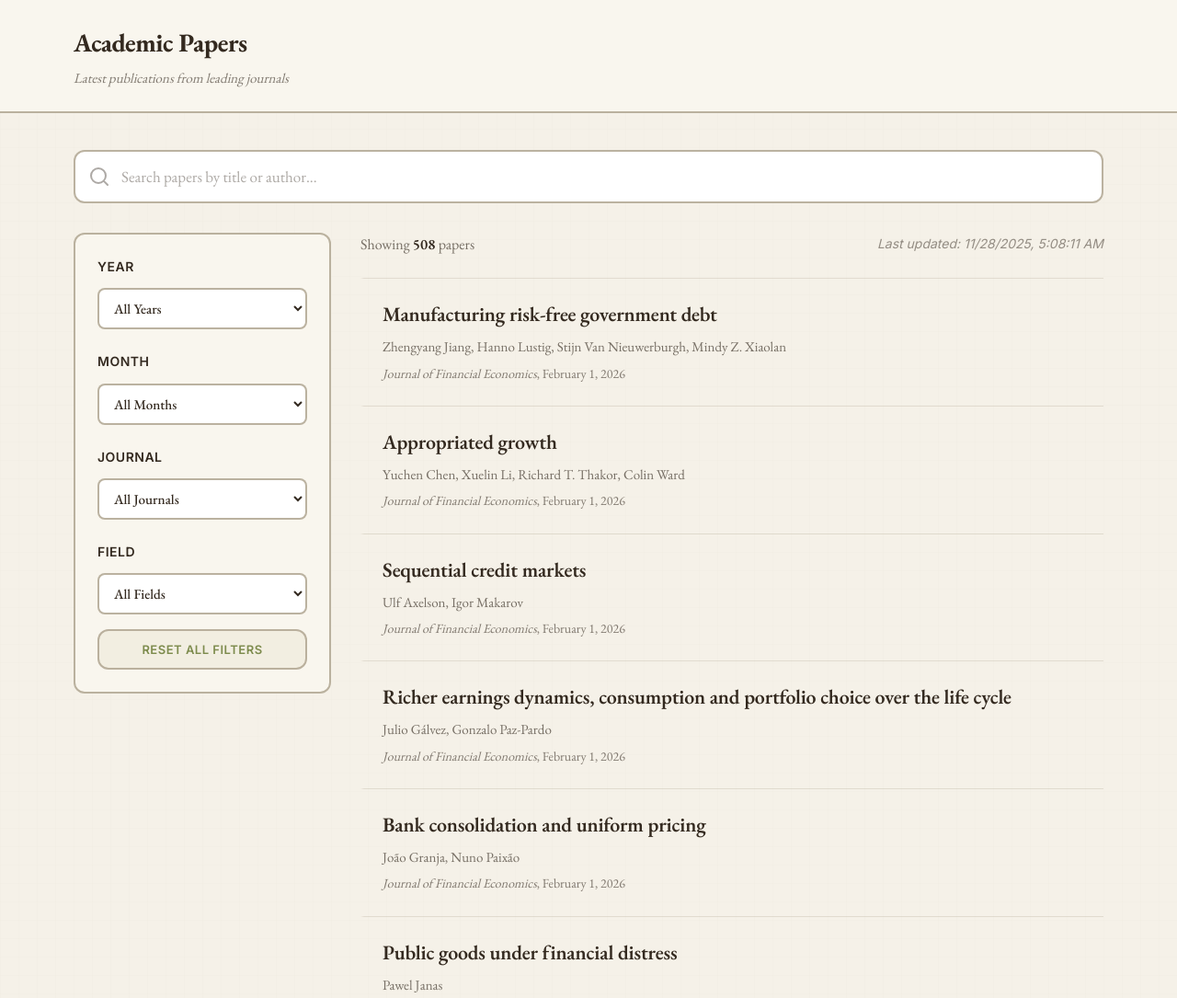
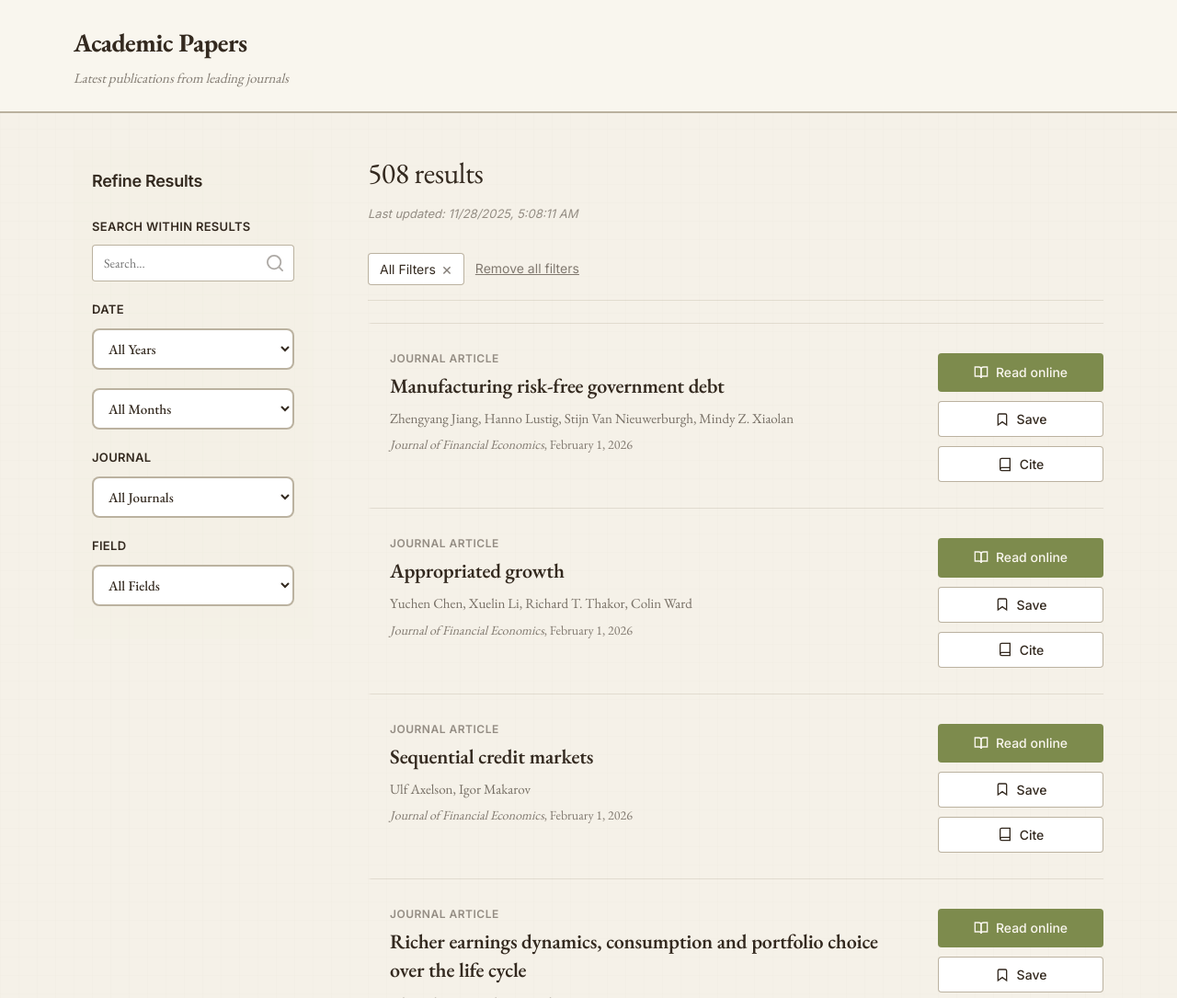
Before and after one commit to Justinache/academic-papers, a website: page index.html in a window 1280 px wide. Shown: the top 1085 px of the page at 92% size. Drawn offline with nearby package versions, Linux system fonts and the light colour scheme.

Commit message:
Complete JSTOR layout redesign with two-column structure and action buttons

```diff
--- a/index.html
+++ b/index.html
@@ -23,29 +23,32 @@
     <!-- Main Content -->
     <main class="main-content">
         <div class="container">
-            <!-- Search Bar (Full Width) -->
-            <div class="search-section-full">
-                <div class="search-container-full">
-                    <svg class="search-icon" width="20" height="20" viewBox="0 0 20 20" fill="none">
-                        <path d="M9 17A8 8 0 1 0 9 1a8 8 0 0 0 0 16zM19 19l-4.35-4.35" stroke="currentColor" stroke-width="2" stroke-linecap="round" stroke-linejoin="round"/>
-                    </svg>
-                    <input type="text" id="searchInput" class="search-input" placeholder="Search papers by title or author...">
-                </div>
-            </div>
-
             <!-- Main Layout with Sidebar -->
             <div class="main-layout">
-                <!-- Sidebar -->
+                <!-- Left Sidebar - Filters -->
                 <aside class="sidebar">
+                    <h2 class="sidebar-main-title">Refine Results</h2>
+
+                    <!-- Search Within Results -->
                     <div class="sidebar-section">
-                        <h3 class="sidebar-title">Year</h3>
+                        <h3 class="sidebar-title">Search Within Results</h3>
+                        <div class="search-container">
+                            <input type="text" id="searchInput" class="search-input" placeholder="Search...">
+                            <svg class="search-icon" width="18" height="18" viewBox="0 0 20 20" fill="none">
+                                <path d="M9 17A8 8 0 1 0 9 1a8 8 0 0 0 0 16zM19 19l-4.35-4.35" stroke="currentColor" stroke-width="2" stroke-linecap="round" stroke-linejoin="round"/>
+                            </svg>
+                        </div>
+                    </div>
+
+                    <!-- Filters -->
+                    <div class="sidebar-section">
+                        <h3 class="sidebar-title">Date</h3>
                         <select id="yearFilter" class="select-input">
                             <option value="">All Years</option>
                         </select>
                     </div>
 
                     <div class="sidebar-section">
-                        <h3 class="sidebar-title">Month</h3>
                         <select id="monthFilter" class="select-input">
                             <option value="">All Months</option>
                         </select>
@@ -76,20 +79,24 @@
                             <option value="Accounting">Accounting</option>
                         </select>
                     </div>
-
-                    <button id="resetBtn" class="btn-reset">Reset All Filters</button>
                 </aside>
 
-                <!-- Content Area -->
+                <!-- Right Content Area -->
                 <div class="content-area">
-                    <!-- Results Info -->
-                    <div class="results-header">
-                        <p class="results-count">Showing <strong id="count">0</strong> papers</p>
+                    <!-- Results Count -->
+                    <div class="results-top">
+                        <h1 class="results-count"><span id="count">0</span> results</h1>
                         <div id="updateTime" class="update-time"></div>
                     </div>
 
-                    <!-- Papers Grid -->
-                    <div id="papersContainer" class="papers-grid">
+                    <!-- Sort Bar -->
+                    <div class="sort-bar">
+                        <button id="resetBtn" class="filter-tag">All Filters <span class="remove-icon">×</span></button>
+                        <span class="reset-link" onclick="document.getElementById('resetBtn').click()">Remove all filters</span>
+                    </div>
+
+                    <!-- Papers List -->
+                    <div id="papersContainer" class="papers-list">
                         <!-- Papers will be dynamically inserted here -->
                     </div>
 
--- a/script.js
+++ b/script.js
@@ -403,33 +403,19 @@ function renderPapers(papersToRender) {
 
 // Create a paper card element
 function createPaperCard(paper) {
-    const card = document.createElement('a');
+    const card = document.createElement('div');
     card.className = 'paper-card';
 
-    // Set URL - use paper.url if available, otherwise use DOI or fallback
-    if (paper.url) {
-        card.href = paper.url;
-    } else if (paper.doi) {
-        card.href = `https://doi.org/${paper.doi}`;
-    } else {
-        // If no URL available, make it not clickable
-        const div = document.createElement('div');
-        div.className = 'paper-card';
-        div.style.cursor = 'default';
-        div.innerHTML = createPaperCardContent(paper);
-        return div;
-    }
+    // Get paper URL
+    const paperUrl = paper.url || (paper.doi ? `https://doi.org/${paper.doi}` : null);
 
-    card.target = '_blank';
-    card.rel = 'noopener noreferrer';
-
-    card.innerHTML = createPaperCardContent(paper);
+    card.innerHTML = createPaperCardContent(paper, paperUrl);
 
     return card;
 }
 
 // Create paper card content HTML
-function createPaperCardContent(paper) {
+function createPaperCardContent(paper, paperUrl) {
     const formattedDate = formatDate(paper.date);
     const searchTerm = searchInput.value.trim();
 
@@ -444,13 +430,43 @@ function createPaperCardContent(paper) {
         ? `<p class="paper-abstract">${highlightText(abstractPreview, searchTerm)}</p>`
         : '';
 
+    // Action buttons
+    const readButton = paperUrl
+        ? `<a href="${paperUrl}" target="_blank" rel="noopener noreferrer" class="paper-btn paper-btn-primary" onclick="event.stopPropagation()">
+            <svg width="16" height="16" viewBox="0 0 24 24" fill="none" stroke="currentColor" stroke-width="2">
+                <path d="M2 3h6a4 4 0 0 1 4 4v14a3 3 0 0 0-3-3H2z"></path>
+                <path d="M22 3h-6a4 4 0 0 0-4 4v14a3 3 0 0 1 3-3h7z"></path>
+            </svg>
+            Read online
+           </a>`
+        : '';
+
     return `
-        <h3 class="paper-title">${highlightText(paper.title, searchTerm)}</h3>
-        <p class="paper-authors">${highlightText(paper.authors, searchTerm)}</p>
-        <div class="paper-meta">
-            <span class="paper-journal">${escapeHtml(paper.journal)}</span>, ${formattedDate}
+        <div class="paper-card-content">
+            <div class="paper-type-label">JOURNAL ARTICLE</div>
+            <h3 class="paper-title">${highlightText(paper.title, searchTerm)}</h3>
+            <p class="paper-authors">${highlightText(paper.authors, searchTerm)}</p>
+            <div class="paper-meta">
+                <span class="paper-journal">${escapeHtml(paper.journal)}</span>, ${formattedDate}
+            </div>
+            ${abstractHTML}
         </div>
-        ${abstractHTML}
+        <div class="paper-card-actions">
+            ${readButton}
+            <button class="paper-btn paper-btn-secondary" onclick="event.stopPropagation()">
+                <svg width="16" height="16" viewBox="0 0 24 24" fill="none" stroke="currentColor" stroke-width="2">
+                    <path d="M19 21l-7-5-7 5V5a2 2 0 0 1 2-2h10a2 2 0 0 1 2 2z"></path>
+                </svg>
+                Save
+            </button>
+            <button class="paper-btn paper-btn-secondary" onclick="event.stopPropagation()">
+                <svg width="16" height="16" viewBox="0 0 24 24" fill="none" stroke="currentColor" stroke-width="2">
+                    <path d="M4 19.5A2.5 2.5 0 0 1 6.5 17H20"></path>
+                    <path d="M6.5 2H20v20H6.5A2.5 2.5 0 0 1 4 19.5v-15A2.5 2.5 0 0 1 6.5 2z"></path>
+                </svg>
+                Cite
+            </button>
+        </div>
     `;
 }
 
--- a/styles.css
+++ b/styles.css
@@ -71,68 +71,38 @@ body {
     padding-bottom: 80px;
 }
 
-/* Full Width Search Bar */
-.search-section-full {
-    margin-bottom: 32px;
-}
-
-.search-container-full {
-    position: relative;
-    width: 100%;
-}
-
-.search-container-full .search-icon {
-    position: absolute;
-    left: 18px;
-    top: 50%;
-    transform: translateY(-50%);
-    color: rgba(51, 41, 31, 0.4);
-    pointer-events: none;
-}
-
-.search-container-full .search-input {
-    width: 100%;
-    padding: 16px 18px 16px 50px;
-    font-size: 17px;
-    font-weight: 400;
-    font-family: 'EB Garamond', Georgia, serif;
-    border: 2px solid var(--border);
-    border-radius: var(--radius);
-    background: white;
-    color: var(--foreground);
-    transition: all 0.2s ease;
-}
-
-.search-container-full .search-input::placeholder {
-    color: rgba(51, 41, 31, 0.4);
-}
-
-.search-container-full .search-input:focus {
-    outline: none;
-    border-color: var(--primary);
-    box-shadow: 0 0 0 3px var(--ring);
-}
 
 /* Main Layout with Sidebar */
 .main-layout {
     display: grid;
-    grid-template-columns: 280px 1fr;
-    gap: 32px;
+    grid-template-columns: 260px 1fr;
+    gap: 60px;
     align-items: start;
+    max-width: 1400px;
+    margin: 0 auto;
 }
 
 /* Sidebar */
 .sidebar {
-    background: var(--card);
-    border: 2px solid var(--border);
-    border-radius: var(--radius);
-    padding: 24px;
+    background: rgba(242, 238, 225, 0.3);
+    border: none;
+    border-radius: 0;
+    padding: 20px;
     position: sticky;
     top: 20px;
 }
 
+.sidebar-main-title {
+    font-size: 18px;
+    font-weight: 700;
+    color: var(--foreground);
+    margin-bottom: 24px;
+    font-family: 'Inter', sans-serif;
+    letter-spacing: -0.3px;
+}
+
 .sidebar-section {
-    margin-bottom: 24px;
+    margin-bottom: 20px;
 }
 
 .sidebar-section:last-of-type {
@@ -140,13 +110,39 @@ body {
 }
 
 .sidebar-title {
-    font-size: 14px;
+    font-size: 13px;
     font-weight: 600;
     color: var(--foreground);
-    margin-bottom: 12px;
+    margin-bottom: 10px;
     font-family: 'Inter', sans-serif;
     text-transform: uppercase;
-    letter-spacing: 0.5px;
+    letter-spacing: 0.3px;
+}
+
+/* Sidebar Search */
+.sidebar .search-container {
+    position: relative;
+    width: 100%;
+}
+
+.sidebar .search-input {
+    width: 100%;
+    padding: 10px 35px 10px 12px;
+    font-size: 14px;
+    font-family: 'EB Garamond', Georgia, serif;
+    border: 1px solid var(--border);
+    border-radius: 4px;
+    background: white;
+    color: var(--foreground);
+}
+
+.sidebar .search-icon {
+    position: absolute;
+    right: 12px;
+    top: 50%;
+    transform: translateY(-50%);
+    color: rgba(51, 41, 31, 0.4);
+    pointer-events: none;
 }
 
 .month-filters {
@@ -198,76 +194,95 @@ body {
     box-shadow: 0 0 0 3px var(--ring);
 }
 
-.sidebar .btn-reset {
-    width: 100%;
-    padding: 12px;
-    font-size: 13px;
-    font-weight: 600;
-    font-family: 'Inter', sans-serif;
-    color: var(--primary);
-    background: var(--secondary);
-    border: 2px solid var(--border);
-    border-radius: var(--radius);
-    cursor: pointer;
-    transition: all 0.2s ease;
-    text-transform: uppercase;
-    letter-spacing: 0.5px;
-}
-
-.sidebar .btn-reset:hover {
-    background: var(--primary);
-    color: var(--primary-foreground);
-    border-color: var(--primary);
-}
 
 /* Content Area */
 .content-area {
     min-width: 0;
 }
 
-/* Results Header */
-.results-header {
-    display: flex;
-    align-items: center;
-    justify-content: space-between;
-    margin-bottom: 24px;
-    padding: 0;
+/* Results Top Area */
+.results-top {
+    margin-bottom: 32px;
 }
 
 .results-count {
-    font-size: 16px;
-    color: rgba(51, 41, 31, 0.65);
+    font-size: 32px;
+    font-weight: 400;
+    color: var(--foreground);
+    margin: 0 0 8px 0;
+    font-family: 'EB Garamond', Georgia, serif;
+    letter-spacing: -0.5px;
+}
+
+.results-count span {
     font-weight: 400;
 }
 
-.results-count strong {
-    color: var(--foreground);
-    font-weight: 600;
-    font-size: 16px;
-}
-
 .update-time {
-    font-size: 14px;
+    font-size: 13px;
     color: rgba(51, 41, 31, 0.5);
     font-style: italic;
     font-family: 'Inter', sans-serif;
 }
 
-/* Papers Grid */
-.papers-grid {
+/* Sort Bar */
+.sort-bar {
+    display: flex;
+    align-items: center;
+    gap: 12px;
+    margin-bottom: 24px;
+    padding-bottom: 16px;
+    border-bottom: 1px solid rgba(180, 170, 150, 0.3);
+}
+
+.filter-tag {
+    display: inline-flex;
+    align-items: center;
+    gap: 6px;
+    padding: 6px 12px;
+    background: white;
+    border: 1px solid var(--border);
+    border-radius: 4px;
+    font-size: 14px;
+    font-family: 'Inter', sans-serif;
+    color: var(--foreground);
+    cursor: pointer;
+    transition: all 0.2s ease;
+}
+
+.filter-tag:hover {
+    background: rgba(242, 238, 225, 0.5);
+}
+
+.remove-icon {
+    font-size: 18px;
+    font-weight: 300;
+    color: rgba(51, 41, 31, 0.6);
+}
+
+.reset-link {
+    font-size: 14px;
+    color: rgba(51, 41, 31, 0.6);
+    text-decoration: underline;
+    cursor: pointer;
+    font-family: 'Inter', sans-serif;
+}
+
+.reset-link:hover {
+    color: var(--primary);
+}
+
+/* Papers List */
+.papers-list {
     display: flex;
     flex-direction: column;
     gap: 0;
-    background: transparent;
-    padding: 0;
-    border-radius: 0;
-    border: none;
 }
 
 .paper-card {
     background: transparent;
     border-radius: 0;
-    padding: 24px 20px;
+    padding: 28px 0px 28px 20px;
     border: none;
     border-left: 4px solid transparent;
     border-bottom: 1px solid rgba(180, 170, 150, 0.3);
@@ -276,13 +291,27 @@ body {
     position: relative;
     text-decoration: none;
     color: inherit;
-    display: block;
+    display: grid;
+    grid-template-columns: 1fr 180px;
+    gap: 32px;
+    align-items: start;
     box-shadow: none;
 }
 
 .paper-card:hover {
     background: rgba(249, 246, 238, 0.5);
     border-left-color: var(--primary);
+}
+
+.paper-card-content {
+    min-width: 0;
+}
+
+.paper-card-actions {
+    display: flex;
+    flex-direction: column;
+    gap: 10px;
+    padding-top: 4px;
 }
 
 .paper-title {
@@ -367,6 +396,53 @@ body {
 
 .paper-card:last-child {
     border-bottom: 1px solid rgba(180, 170, 150, 0.3);
+}
+
+/* Paper Action Buttons */
+.paper-btn {
+    padding: 10px 16px;
+    font-size: 14px;
+    font-family: 'Inter', sans-serif;
+    font-weight: 500;
+    border-radius: 4px;
+    cursor: pointer;
+    transition: all 0.2s ease;
+    text-align: center;
+    text-decoration: none;
+    display: flex;
+    align-items: center;
+    justify-content: center;
+    gap: 8px;
+}
+
+.paper-btn-primary {
+    background: var(--primary);
+    color: var(--primary-foreground);
+    border: none;
+}
+
+.paper-btn-primary:hover {
+    background: var(--accent);
+}
+
+.paper-btn-secondary {
+    background: white;
+    color: var(--foreground);
+    border: 1px solid var(--border);
+}
+
+.paper-btn-secondary:hover {
+    background: rgba(242, 238, 225, 0.5);
+}
+
+.paper-type-label {
+    font-size: 12px;
+    font-family: 'Inter', sans-serif;
+    font-weight: 600;
+    color: rgba(51, 41, 31, 0.5);
+    text-transform: uppercase;
+    letter-spacing: 0.5px;
+    margin-bottom: 6px;
 }
 
 /* No Results */
```
